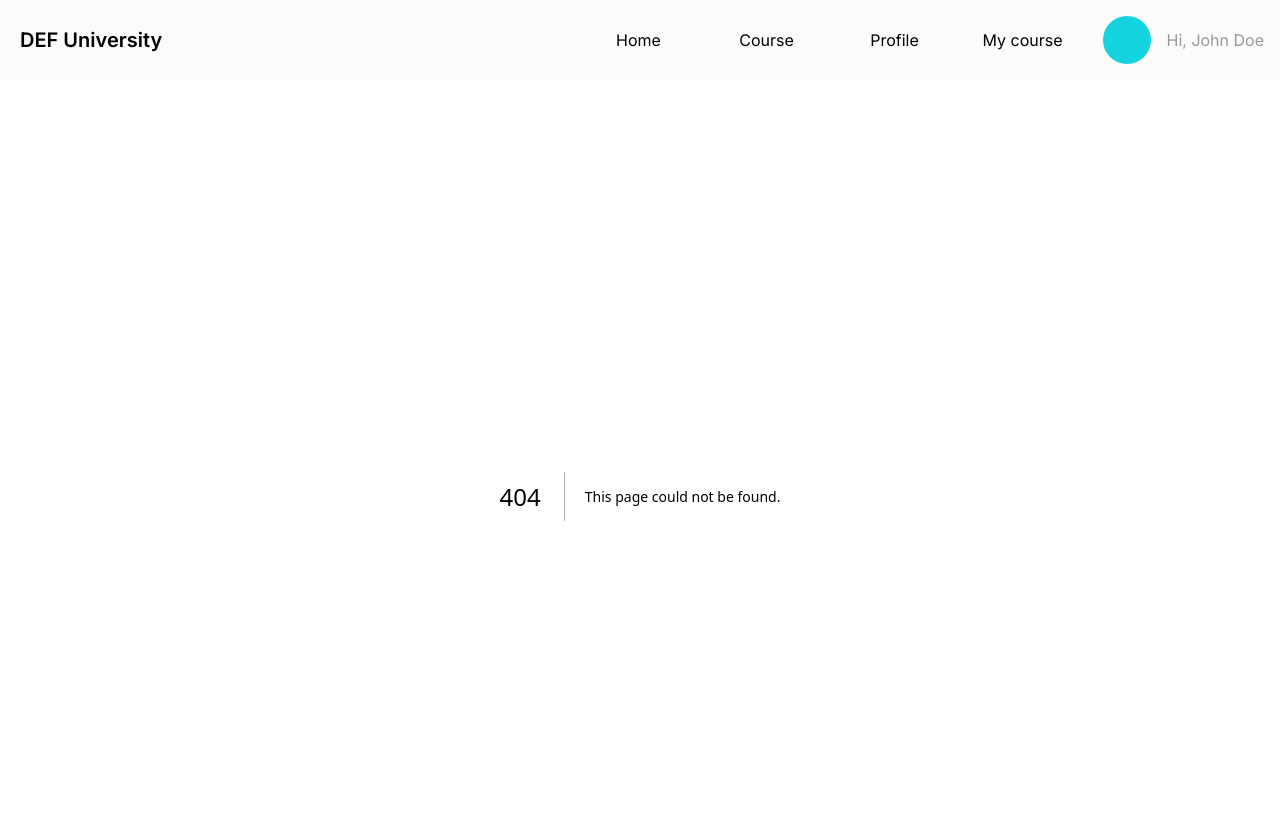
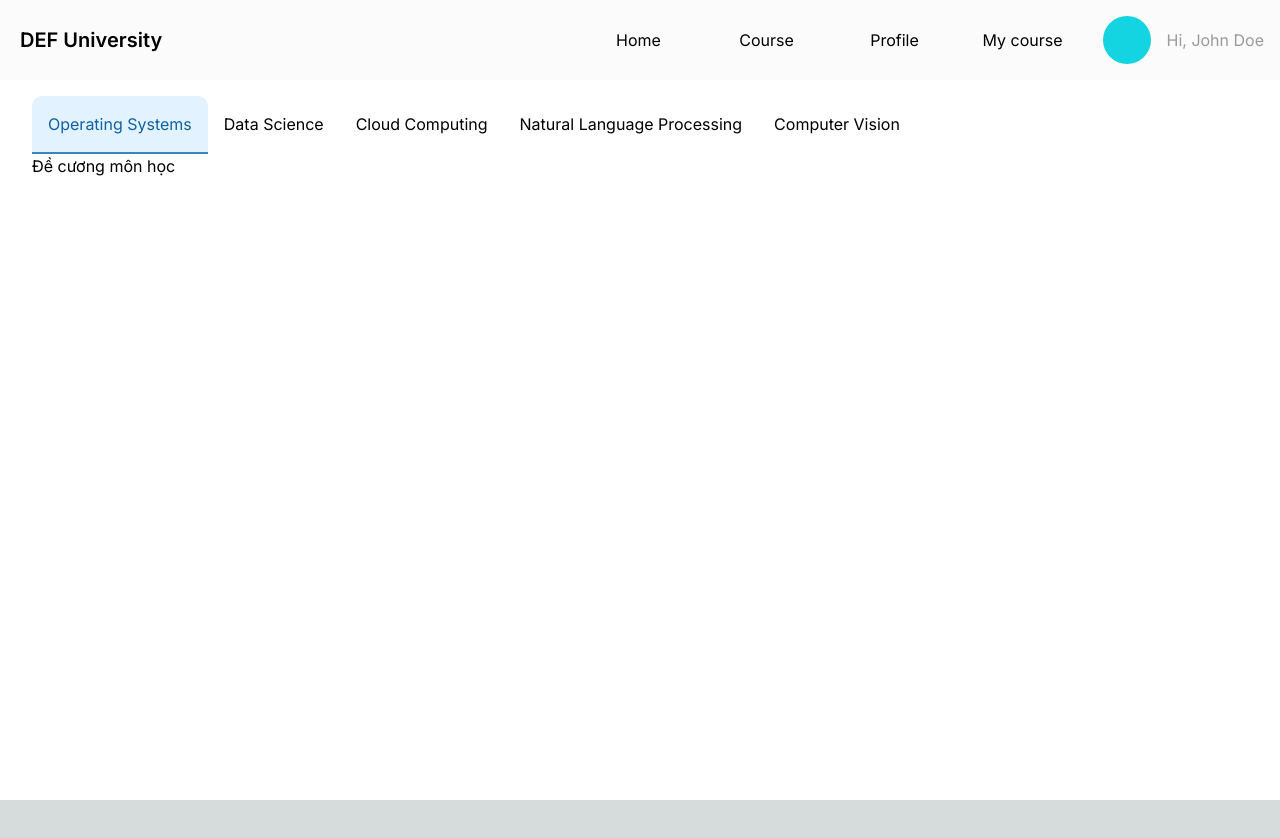
Before and after one commit to AKflower/DEFUni, a Next.js app in the folder app/front-end/: page /mycourse in a window 1280 px wide. Before the commit this address had no page. Shown: the top 838 px of the page. After the commit the page ends 800 px from the top, so only its background shows below. Built offline with nearby package versions, Linux system fonts and the light colour scheme.

Commit message:
Add files via upload

```diff
--- /dev/null
+++ b/app/front-end/src/app/mycourse/page.tsx
@@ -0,0 +1,7 @@
+import MyCourse from "./mycourse";
+
+export default function myCourse() {
+    return (
+        <MyCourse/>
+    )
+}
```
